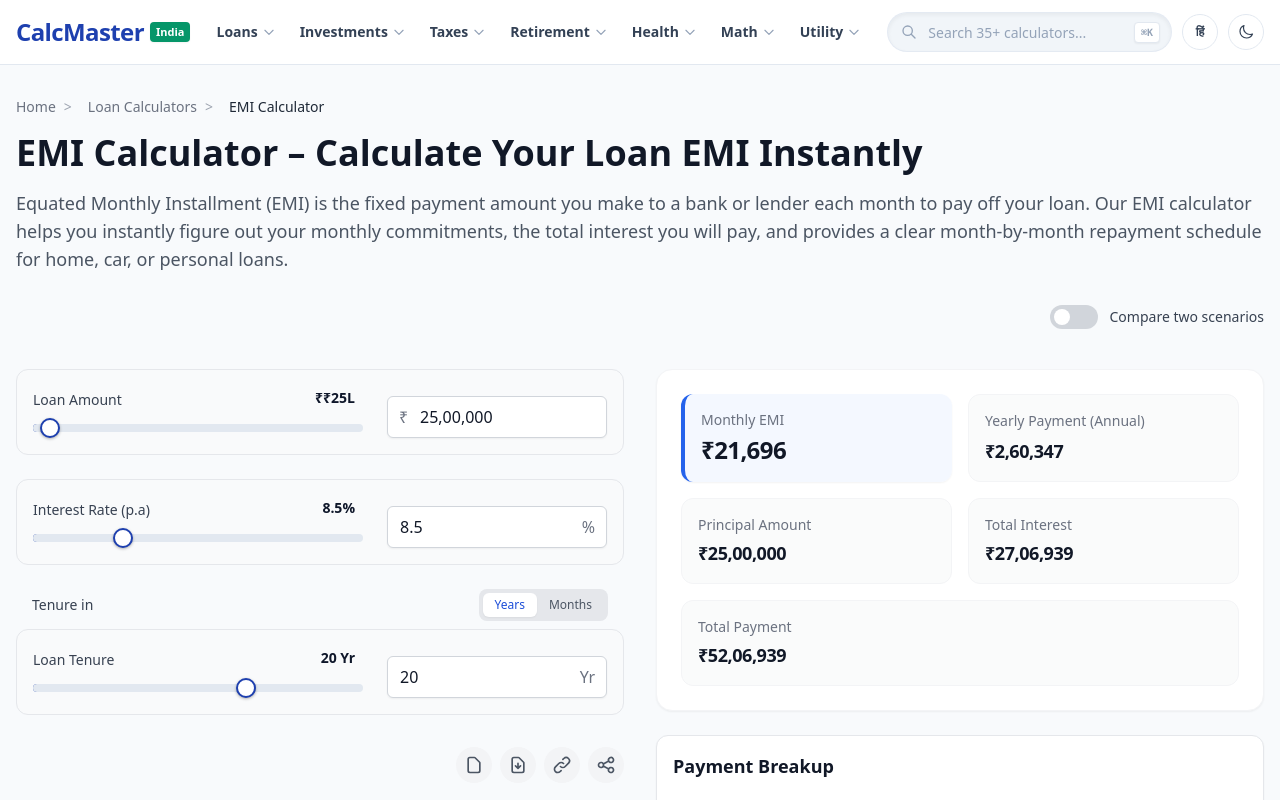
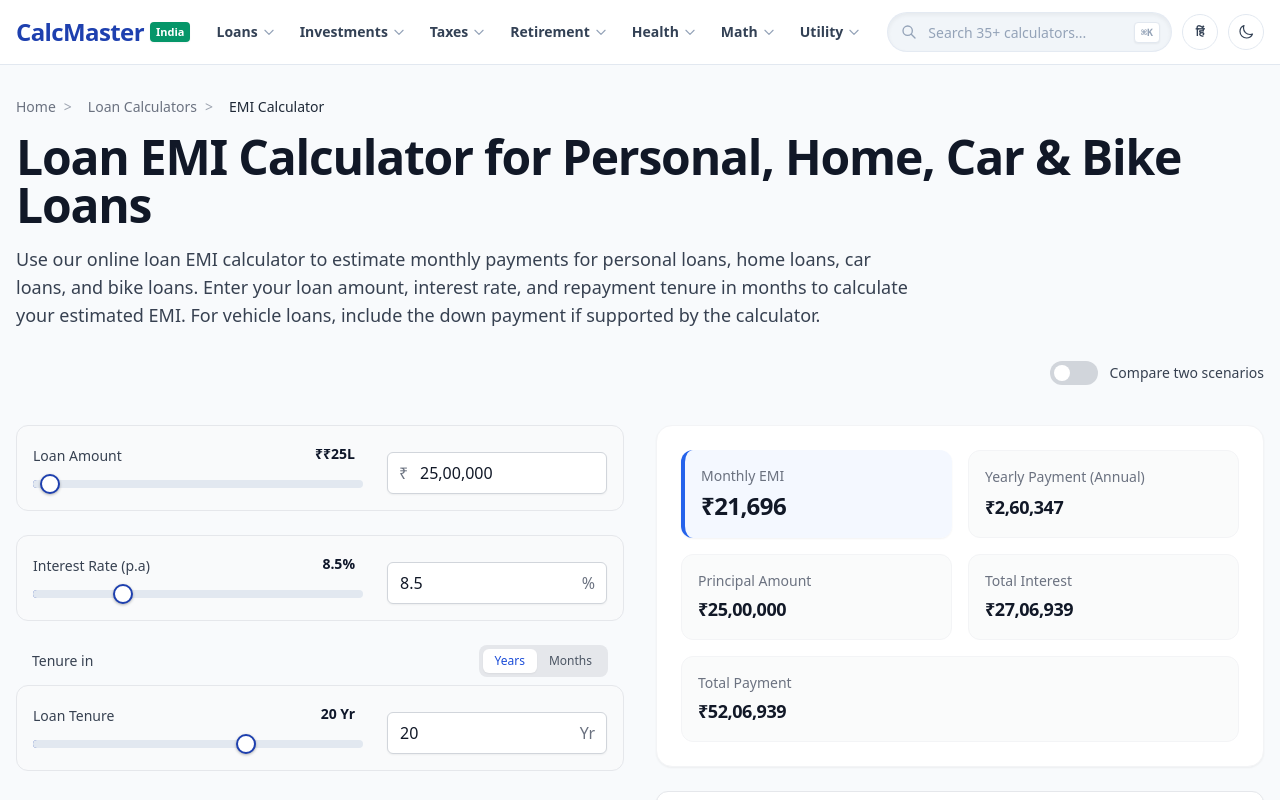
Before and after one commit to rohitstudy70-arch/calculator, a Next.js app: page /emi-calculator in a window 1280 px wide. Shown: the top 800 px of the page. Built offline with nearby package versions, Linux system fonts and the light colour scheme.

Commit message:
feat(seo): update H1, introText, and howToUse steps for EMI calculator

```diff
--- a/src/app/emi-calculator/page.tsx
+++ b/src/app/emi-calculator/page.tsx
@@ -75,10 +75,10 @@ export default function EMICalculatorPage() {
       <Breadcrumb items={breadcrumbs} />
 
       <div className="mb-8">
-        <h1 className="text-3xl md:text-4xl font-bold text-gray-900 dark:text-white mb-4">
+        <h1 className="text-3xl md:text-4xl lg:text-5xl font-extrabold text-gray-900 dark:text-white mb-4 tracking-tight">
           {content.h1}
         </h1>
-        <p className="text-lg text-gray-600 dark:text-gray-300">
+        <p className="text-base sm:text-lg text-gray-700 dark:text-gray-300 leading-relaxed max-w-4xl">
           {content.introText}
         </p>
       </div>
--- a/src/data/calculator-content/emi.ts
+++ b/src/data/calculator-content/emi.ts
@@ -3,13 +3,15 @@ export const emiContent = {
     pageTitle: 'EMI Calculator for Personal, Home, Car & Bike Loans',
     metaDescription:
       'Calculate personal, home, car and bike loan EMI online. Enter your loan amount, interest rate, tenure in months and down payment to estimate monthly payments.',
-    h1: 'EMI Calculator – Calculate Your Loan EMI Instantly',
-    introText: 'Equated Monthly Installment (EMI) is the fixed payment amount you make to a bank or lender each month to pay off your loan. Our EMI calculator helps you instantly figure out your monthly commitments, the total interest you will pay, and provides a clear month-by-month repayment schedule for home, car, or personal loans.',
+    h1: 'Loan EMI Calculator for Personal, Home, Car & Bike Loans',
+    introText:
+      'Use our online loan EMI calculator to estimate monthly payments for personal loans, home loans, car loans, and bike loans. Enter your loan amount, interest rate, and repayment tenure in months to calculate your estimated EMI. For vehicle loans, include the down payment if supported by the calculator.',
     howToUse: [
-      'Enter the loan amount (Principal) you wish to borrow.',
-      'Input the annual interest rate offered by the bank or financial institution.',
-      'Provide the loan tenure in months or years.',
-      'Click calculate to instantly see your monthly EMI, total interest, and the full amortization schedule.'
+      'Select or enter your loan amount.',
+      'Enter the annual interest rate.',
+      'Choose the loan tenure in months or years.',
+      'Enter the down payment for a car or bike loan if applicable.',
+      'Calculate your estimated monthly EMI and total repayment.'
     ],
     formulaExplanation: 'The mathematical formula used to calculate EMI is: EMI = [P × R × (1+R)^N] / [(1+R)^N - 1]. Here, P is the principal loan amount, R is the monthly interest rate (annual rate divided by 12 and then by 100), and N is the total number of monthly installments (tenure).',
     solvedExamples: [
```
